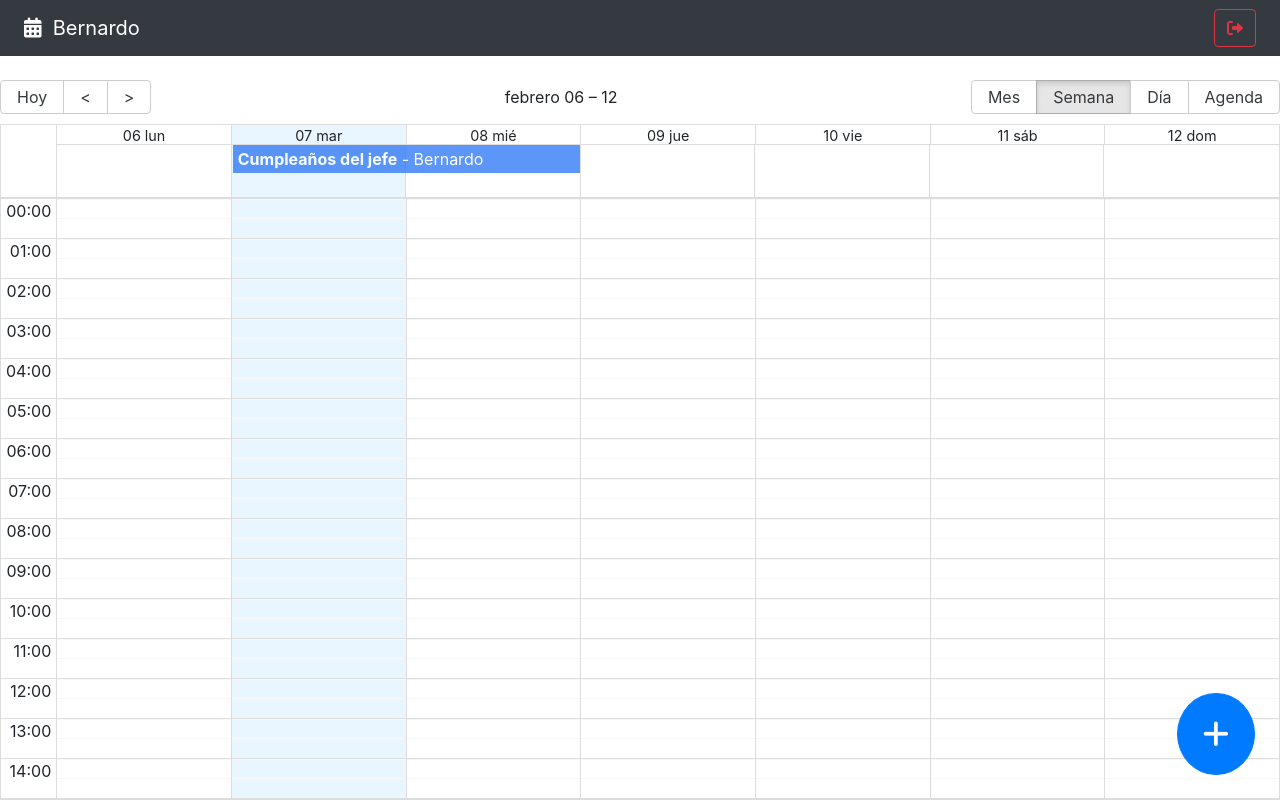
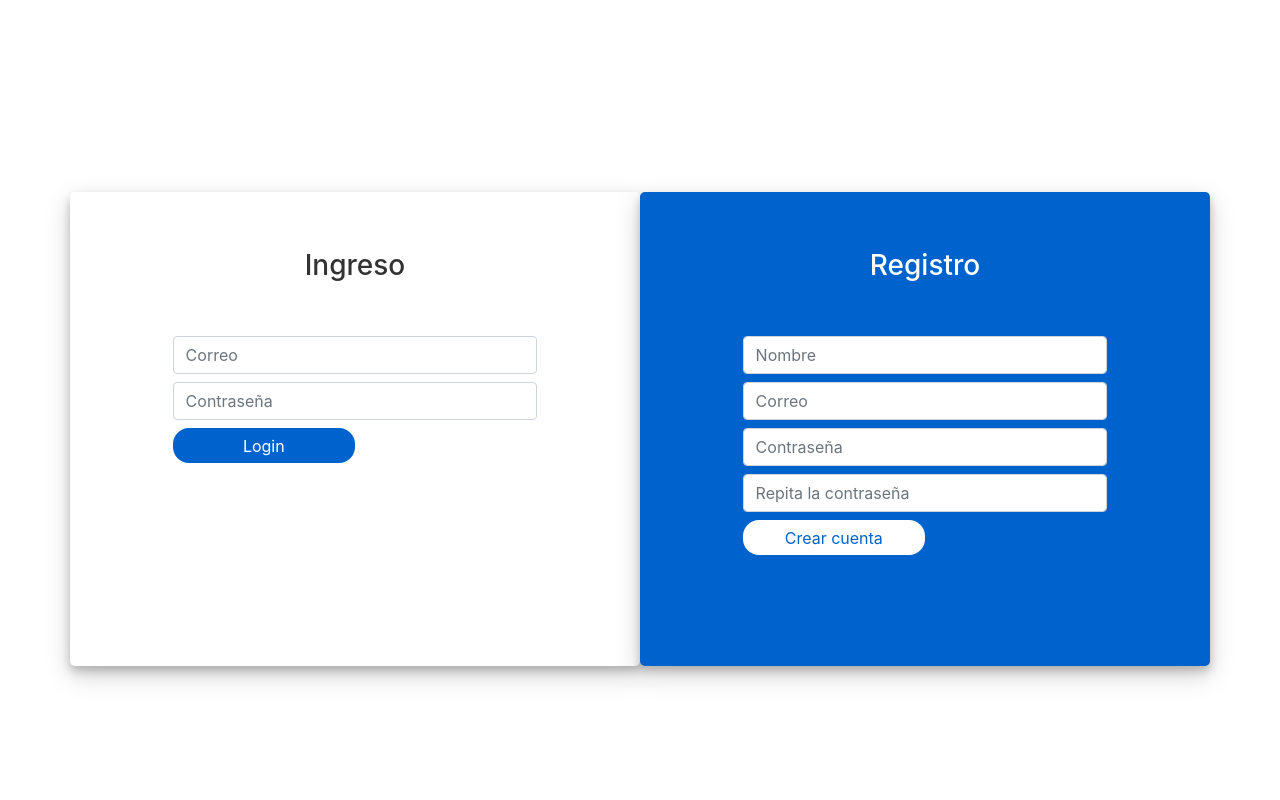
Before and after one commit to bgabitobrodsky/react-calendar, a React (Vite) app: page /auth/login in a window 1280 px wide. Built offline with nearby package versions, Linux system fonts and the light colour scheme.

Commit message:
sending login data to backend

```diff
--- a/src/auth/pages/LoginPage.jsx
+++ b/src/auth/pages/LoginPage.jsx
@@ -1,17 +1,50 @@
+import { useAuthStore, useForm } from "../../hooks";
 import "./LoginPage.css";
 
+const loginFormFields = {
+    loginEmail: '',
+    loginPassword: '',
+}
+
+const registerFormFields = {
+    registerEmail: '',
+    registerName: '',
+    registerPassword: '',
+    registerPassword2: '',
+}
+
 export const LoginPage = () => {
+
+    const { loginEmail, loginPassword, onInputChange: onLoginInputChange } = useForm( loginFormFields );
+    const { registerEmail, registerName, registerPassword, registerPassword2, onInputChange: onRegisterInputChange } = useForm( registerFormFields );
+
+    const { startLogin } = useAuthStore();
+
+    const loginSubmit = ( event ) => {
+        event.preventDefault();
+        startLogin({ email: loginEmail, password: loginPassword });
+
+    }
+
+    const registerSubmit = ( event ) => {
+        event.preventDefault();
+
+    }
+
 	return (
 		<div className="container login-container">
 			<div className="row">
 				<div className="col-md-6 login-form-1">
 					<h3>Ingreso</h3>
-					<form>
+					<form onSubmit={ loginSubmit }>
 						<div className="form-group mb-2">
 							<input
 								type="text"
 								className="form-control"
 								placeholder="Correo"
+                                name="loginEmail"
+                                value={ loginEmail }
+                                onChange={ onLoginInputChange }
 							/>
 						</div>
 						<div className="form-group mb-2">
@@ -19,6 +52,9 @@
 								type="password"
 								className="form-control"
 								placeholder="Contraseña"
+                                name="loginPassword"
+                                value={ loginPassword }
+                                onChange={ onLoginInputChange }
 							/>
 						</div>
 						<div className="form-group mb-2">
@@ -39,6 +75,9 @@
 								type="text"
 								className="form-control"
 								placeholder="Nombre"
+                                name="registerName"
+                                value={ registerName }
+                                onChange={ onRegisterInputChange }
 							/>
 						</div>
 						<div className="form-group mb-2">
@@ -46,6 +85,9 @@
 								type="email"
 								className="form-control"
 								placeholder="Correo"
+                                name="registerEmail"
+                                value={ registerEmail }
+                                onChange={ onRegisterInputChange }
 							/>
 						</div>
 						<div className="form-group mb-2">
@@ -53,6 +95,9 @@
 								type="password"
 								className="form-control"
 								placeholder="Contraseña"
+                                name="registerPassword"
+                                value={ registerPassword }
+                                onChange={ onRegisterInputChange }
 							/>
 						</div>
 
@@ -61,6 +106,9 @@
 								type="password"
 								className="form-control"
 								placeholder="Repita la contraseña"
+                                name="registerPassword2"
+                                value={ registerPassword2 }
+                                onChange={ onRegisterInputChange }
 							/>
 						</div>
 
--- a/src/hooks/index.js
+++ b/src/hooks/index.js
@@ -1,2 +1,4 @@
 export * from './useUiStore';
 export * from './useCalendarStore';
+export * from './useAuthStore'
+export * from './useForm'
--- /dev/null
+++ b/src/hooks/useAuthStore.js
@@ -0,0 +1,30 @@
+import { useDispatch, useSelector } from "react-redux"
+import { calendarApi } from "../api";
+
+export const useAuthStore = () => {
+
+    const { status, user, errorMessage } = useSelector( state => state.auth );
+    const dispatch = useDispatch();
+
+    const startLogin = async({ email, password }) => {
+        console.log(email, password)
+
+        try {
+            const resp = await calendarApi.post('/auth', { email, password })
+            console.log({resp})
+        } catch (error) {
+            console.log(error)
+        }
+
+    }
+
+
+    return {
+        errorMessage,
+        status,
+        user,
+
+        startLogin
+
+    }
+}
--- /dev/null
+++ b/src/hooks/useForm.js
@@ -0,0 +1,63 @@
+import { useEffect, useMemo, useState } from 'react';
+
+export const useForm = ( initialForm = {}, formValidations = {}) => {
+
+    const [ formState, setFormState ] = useState( initialForm );
+    const [ formValidation, setFormValidation ] = useState({});
+
+    useEffect(() => {
+        createValidators();
+    }, [ formState ])
+
+    useEffect(() => {
+        setFormState( initialForm );
+    }, [ initialForm ])
+
+
+    const isFormValid = useMemo( () => {
+
+        for (const formValue of Object.keys( formValidation )) {
+            if ( formValidation[formValue] !== null ) return false;
+        }
+
+        return true;
+    }, [ formValidation ])
+
+
+    const onInputChange = ({ target }) => {
+        const { name, value } = target;
+        setFormState({
+            ...formState,
+            [ name ]: value
+        });
+    }
+
+    const onResetForm = () => {
+        setFormState( initialForm );
+    }
+
+    const createValidators = () => {
+
+        const formCheckedValues = {};
+
+        for (const formField of Object.keys( formValidations )) {
+            const [ fn, errorMessage ] = formValidations[formField];
+
+            formCheckedValues[`${ formField }Valid`] = fn( formState[formField] ) ? null : errorMessage;
+        }
+
+        setFormValidation( formCheckedValues );
+    }
+
+
+
+    return {
+        ...formState,
+        formState,
+        onInputChange,
+        onResetForm,
+
+        ...formValidation,
+        isFormValid
+    }
+}
--- a/src/router/AppRouter.jsx
+++ b/src/router/AppRouter.jsx
@@ -3,7 +3,7 @@
 import { CalendarPage } from "../calendar";
 
 export const AppRouter = () => {
-	const authStatus = "authenticated";
+	const authStatus = "not-authenticated";
 
 	return (
 		<Routes>
```
